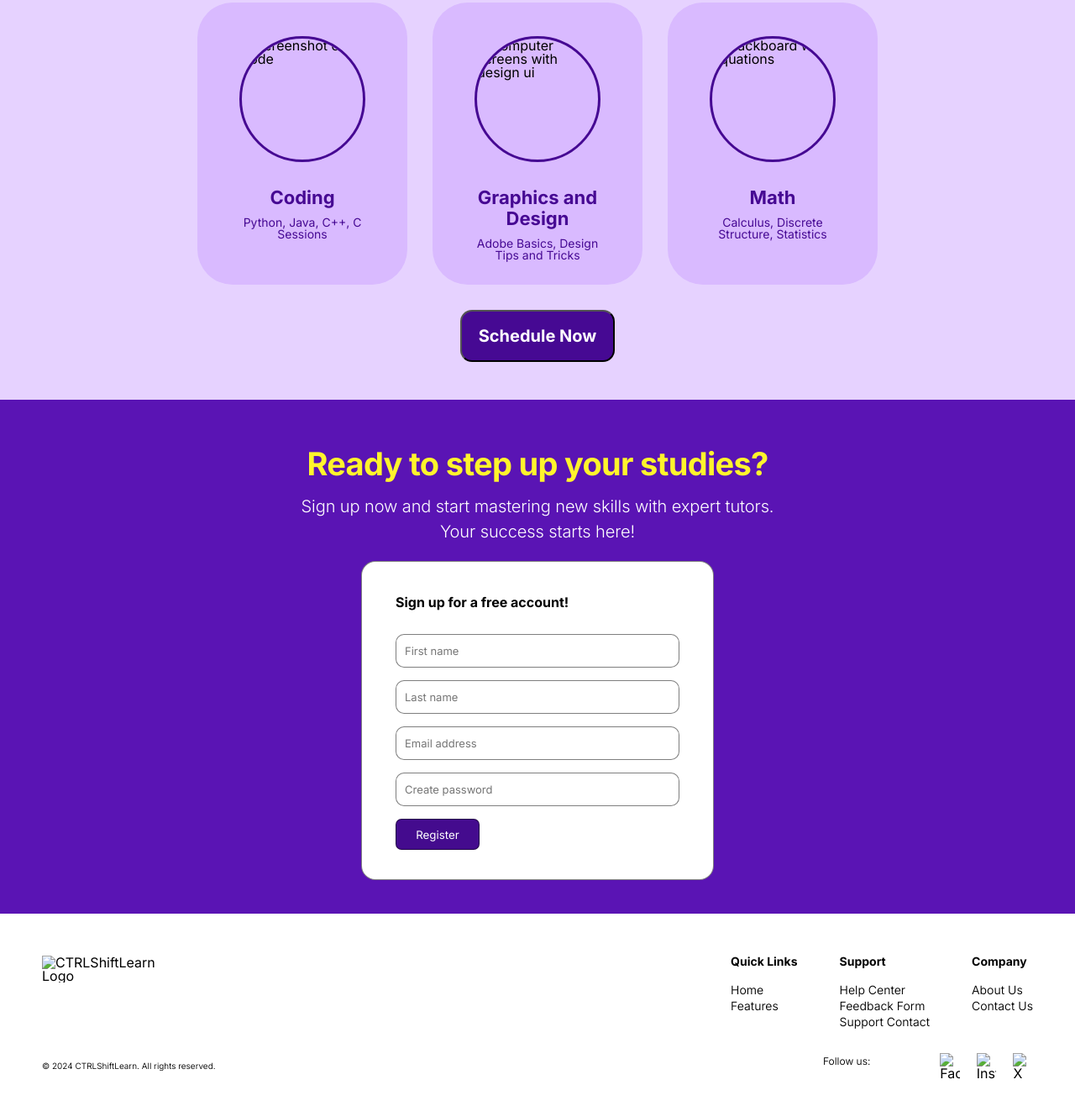
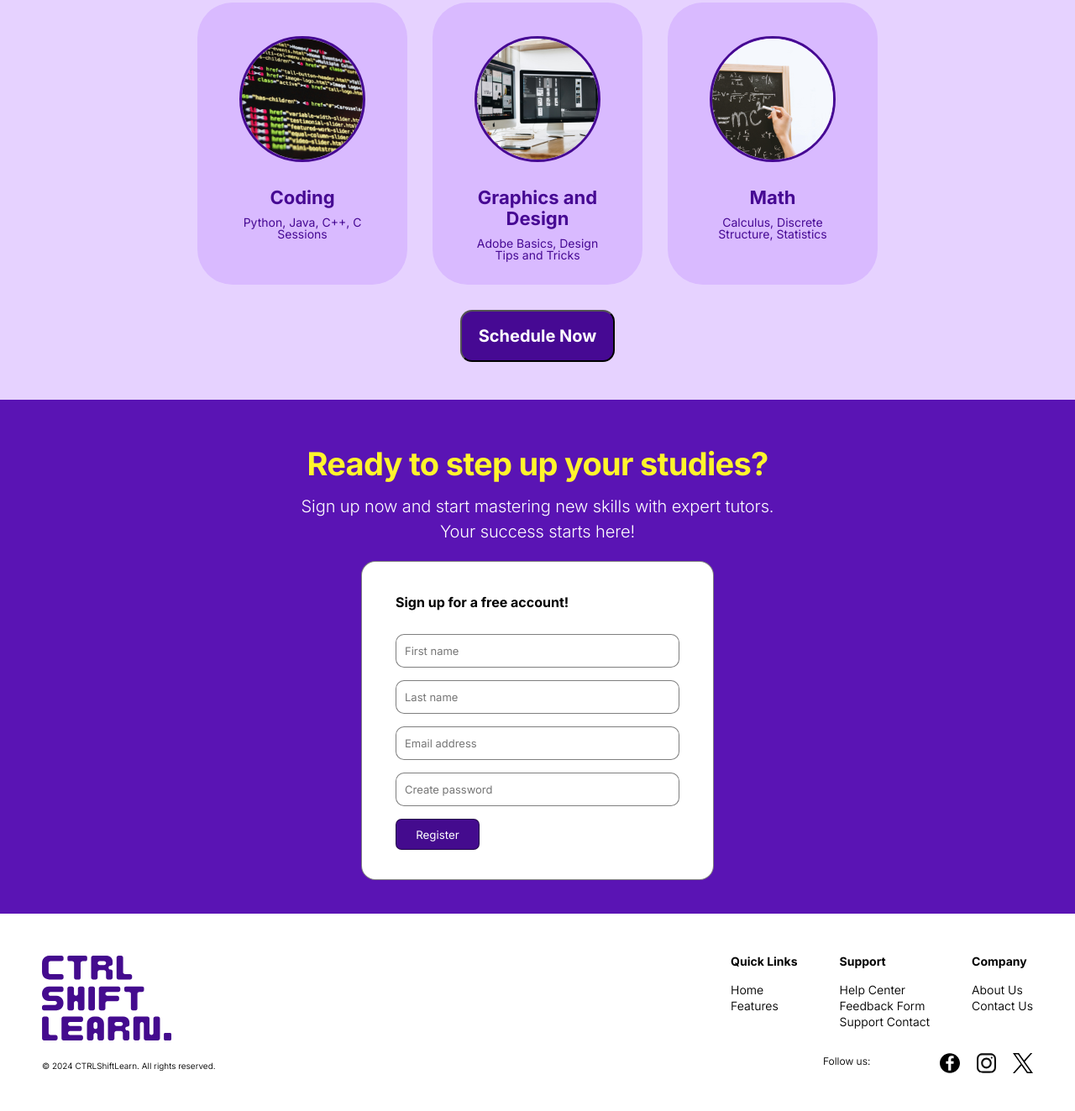
Before and after one commit to ITE183-2024-2025/CTRLSHIFTLEARN, a plain HTML site: page index.html in a window 1280 px wide. Shown: the part 1799-3122 px from the top of the page at 84% size. Drawn offline with nearby package versions, Linux system fonts and the light colour scheme; the site is published under a folder, as on GitHub Pages, so addresses that start at the root find nothing.

Commit message:
Update index.html

```diff
--- a/index.html
+++ b/index.html
@@ -5,7 +5,7 @@
     <meta name="viewport" content="width=device-width, initial-scale=1" />
     <meta http-equiv="X-UA-Compatible" content="IE=edge" />
     <title>CtrlShiftLearn | Home</title>
-    <link rel="icon" type="image/x-icon" href="/img/website.ico">
+    <link rel="icon" type="image/x-icon" href="img/website.ico">
     <link rel="stylesheet" href="css/globals.css" />
     <link rel="stylesheet" href="css/styleguide.css" />
     <link rel="stylesheet" href="css/style.css" />
@@ -110,17 +110,17 @@
       <h2>Available Classes</h2>
       <div class="classes-list">
         <div class="class-card">
-          <img src="/img/coding.jpg" alt="Screenshot of a code" class="class-image">
+          <img src="img/coding.jpg" alt="Screenshot of a code" class="class-image">
           <h3>Coding</h3>
           <p>Python, Java, C++, C Sessions</p>
         </div>
         <div class="class-card">
-          <img src="/img/design.jpg" alt="Computer screens with design ui" class="class-image">
+          <img src="img/design.jpg" alt="Computer screens with design ui" class="class-image">
           <h3>Graphics and Design</h3>
           <p>Adobe Basics, Design Tips and Tricks</p>
         </div>
         <div class="class-card">
-          <img src="/img/math.jpg" alt="Blackboard with equations" class="class-image">
+          <img src="img/math.jpg" alt="Blackboard with equations" class="class-image">
           <h3>Math</h3>
           <p>Calculus, Discrete Structure, Statistics</p>
         </div>
@@ -157,7 +157,7 @@
 
     <!-- Footer Section -->
     <footer class="footer">
-      <img src="/img/logo2.svg" alt="CTRLShiftLearn Logo" class="footer-logo">
+      <img src="img/logo2.svg" alt="CTRLShiftLearn Logo" class="footer-logo">
       <div class="footer-content">
         <div class="footer-detail">
           <h4>Quick Links</h4>
@@ -185,9 +185,9 @@
       <p>© 2024 CTRLShiftLearn. All rights reserved.</p>
       <div class="social-links">
         <h4>Follow us:</h4>
-        <img src="/img/fb.svg" alt="Facebook" />
-        <img src="/img/ig.svg" alt="Instagram" />
-        <img src="/img/x.svg" alt="X" />
+        <img src="img/fb.svg" alt="Facebook" />
+        <img src="img/ig.svg" alt="Instagram" />
+        <img src="img/x.svg" alt="X" />
       </div>
     </footer>
 
```
